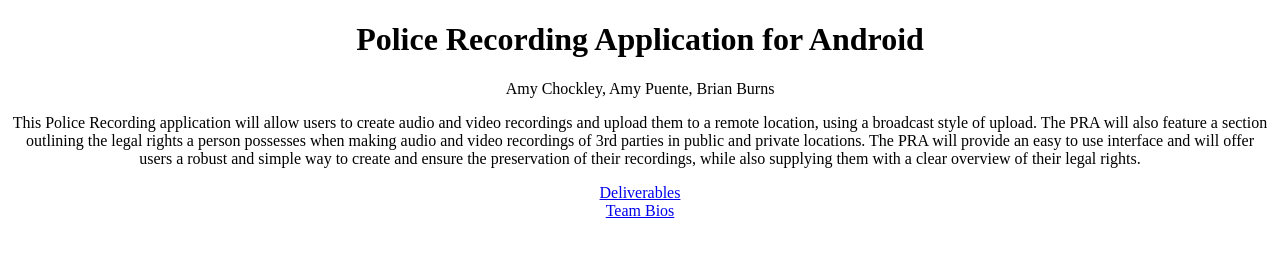
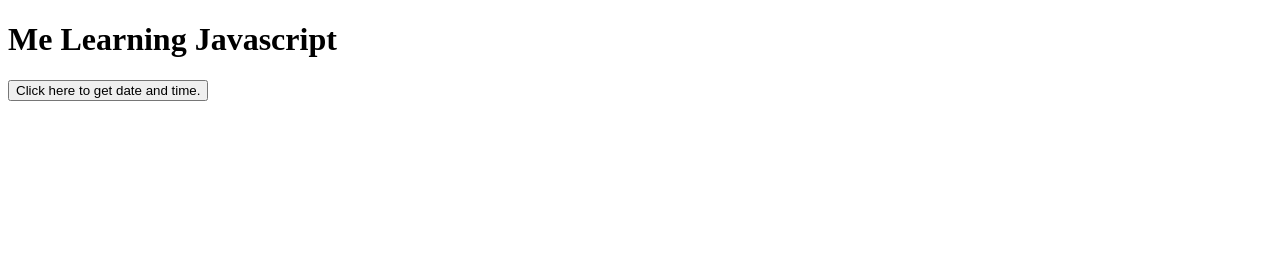
Before and after one commit to alpuente/alpuente.github.io, a plain HTML site: page index.html in a window 1280 px wide. Drawn offline with Linux system fonts and the light colour scheme.

Commit message:
practicing javascript

```diff
--- a/index.html
+++ b/index.html
@@ -2,23 +2,13 @@
 <html>
 <body>
 
-<center>
+<h1> Me Learning Javascript </h1>
 
-<h1> Police Recording Application for Android</h1>
+<button type="button"
+onClick="document.getElementById('demo').innerHTML = Date()">
+Click here to get date and time.</button>
 
-<p>Amy Chockley, Amy Puente, Brian Burns</p>
-
-<p>This Police Recording application will allow users to create audio and video recordings and upload them to a remote location, using a broadcast style of upload. The PRA will also feature a section outlining the legal rights a person possesses when making audio and video recordings of 3rd parties in public and private locations. The PRA will provide an easy to use interface and will offer users a robust and simple way to create and ensure the preservation of their recordings, while also supplying them with a clear overview of their legal rights.</p>
-
-<a href="deliverables.html">
-    Deliverables
-</a>
-<br>
-<a href="bios.html">
-    Team Bios
-</a>
-
-</center>
+<p id="demo"></p>
 
 </body>
 </html>
```
